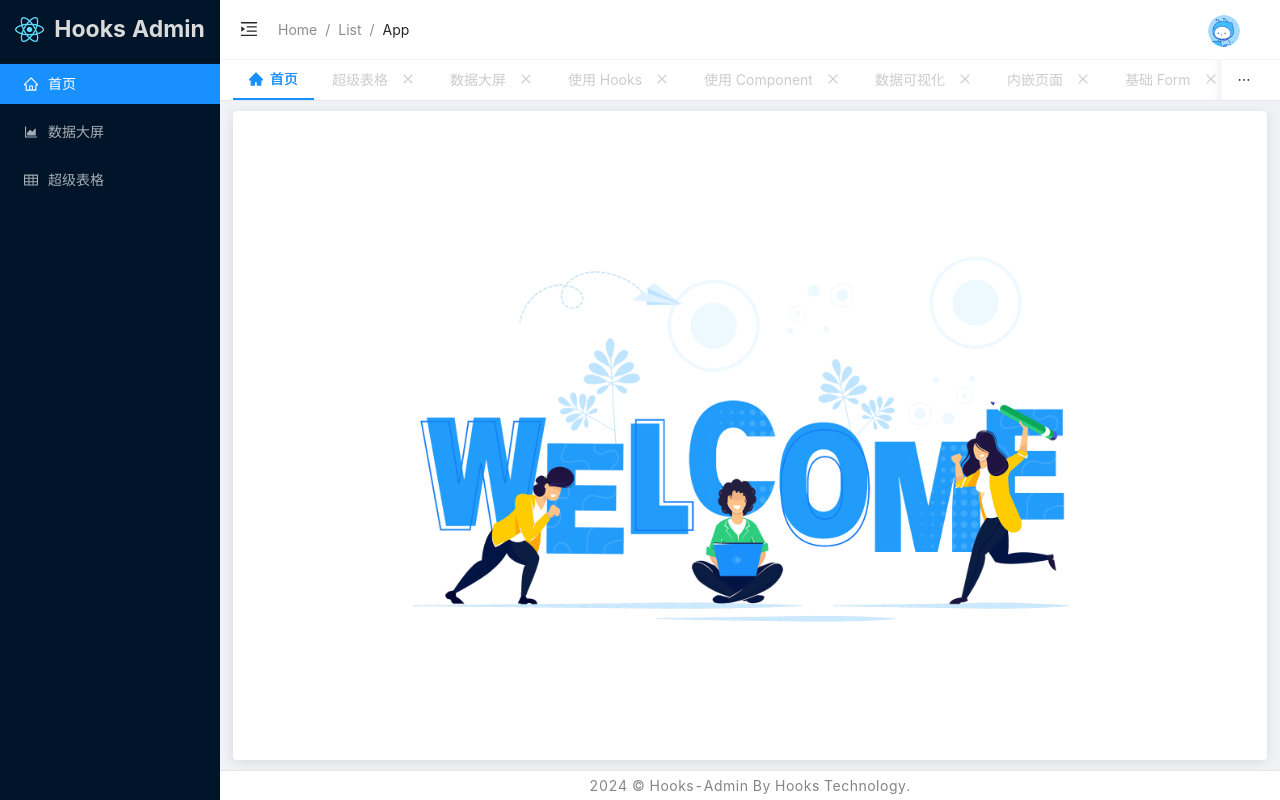
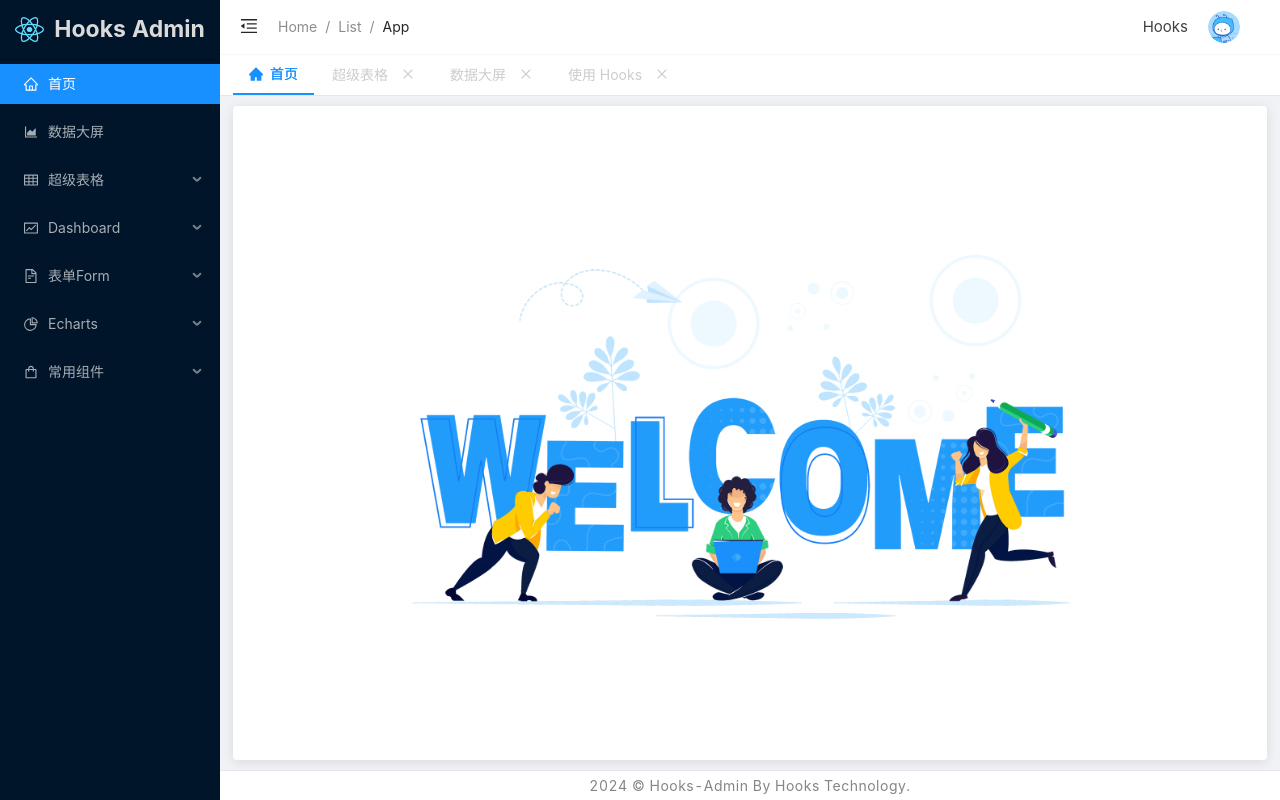
Before and after one commit to IU-current-boyfriend/React-Admin-Pro, a React (Vite) app: page /#/home in a window 1280 px wide. Built offline with nearby package versions, Linux system fonts and the light colour scheme.

Commit message:
feat: 🚀 配置menu

```diff
--- a/src/config/index.ts
+++ b/src/config/index.ts
@@ -0,0 +1 @@
+export const config = {};
--- /dev/null
+++ b/src/hooks/useTable.ts
@@ -0,0 +1,3 @@
+const useTable = () => {};
+
+export default useTable;
--- a/src/layouts/Header/components/CollapseIcon.tsx
+++ b/src/layouts/Header/components/CollapseIcon.tsx
@@ -1,9 +1,10 @@
-import { MenuUnfoldOutlined } from "@ant-design/icons";
-
+// import { MenuUnfoldOutlined } from "@ant-design/icons";
+import { MenuFoldOutlined } from "@ant-design/icons";
 const CollapseIcon = () => {
 	return (
 		<div className="collapsed">
-			<MenuUnfoldOutlined />
+			{/* <MenuUnfoldOutlined /> */}
+			<MenuFoldOutlined />
 		</div>
 	);
 };
--- a/src/layouts/Header/index.scss
+++ b/src/layouts/Header/index.scss
@@ -3,7 +3,8 @@
 	align-items: center;
 	justify-content: space-between;
 	background-color: #fff;
-	height: 60px;
+	// height: 60px;
+	height: 55px;
 	padding: 0 40px 0 20px;
 	border-bottom: 1px solid #f6f6f6;
 	.header-lf {
@@ -17,4 +18,13 @@
 			transition: color 0.3s;
 		}
 	}
+	.header-ri {
+		display: flex;
+		align-items: center;
+		.username {
+			margin: 0 20px 0 0;
+			font-size: 15px;
+			color: #000000bf;
+		}
+	}
 }
--- a/src/layouts/Header/index.tsx
+++ b/src/layouts/Header/index.tsx
@@ -14,6 +14,7 @@
 				<BreadcrumbNav />
 			</div>
 			<div className="header-ri">
+				<span className="username">Hooks</span>
 				<AvatarIcon />
 			</div>
 		</Header>
--- a/src/layouts/Menu/index.scss
+++ b/src/layouts/Menu/index.scss
@@ -1,5 +1,8 @@
 .menu {
 	height: 100%;
+	display: flex;
+	flex-direction: column;
+	justify-content: center;
 	.logo-box {
 		height: 60px;
 		width: 100%;
@@ -21,7 +24,11 @@
 	}
 	.ant-menu {
 		// 计算容器高度 = 父元素高度 - 60px (动态)
-		height: calc(100% - 60px);
+		// height: calc(100% - 60px);
+		flex: 1;
 		overflow: auto;
+		.ant-menu-sub {
+			overflow-y: hidden;
+		}
 	}
 }
--- a/src/layouts/Menu/index.tsx
+++ b/src/layouts/Menu/index.tsx
@@ -1,6 +1,17 @@
 import { useEffect, useState } from "react";
-import { HomeOutlined, AreaChartOutlined, TableOutlined } from "@ant-design/icons";
-import { Link, useLocation } from "react-router-dom";
+// import { HomeOutlined, AreaChartOutlined, TableOutlined } from "@ant-design/icons";
+// import { Link, useLocation } from "react-router-dom";
+import {
+	HomeOutlined,
+	TableOutlined,
+	PieChartOutlined,
+	FileTextOutlined,
+	AreaChartOutlined,
+	FundOutlined,
+	ShoppingOutlined,
+	AppstoreOutlined,
+} from "@ant-design/icons";
+import { useLocation } from "react-router-dom";
 import { Menu } from "antd";
 import Logo from "./components/Logo";
 
@@ -10,27 +21,117 @@
 	const [menuActive, setMenuActive] = useState(pathname);
 	const [menuList] = useState([
 		{
-			title: "首页",
-			path: "/home",
+			label: "首页",
+			key: "/home",
 			icon: <HomeOutlined />,
 		},
 		{
-			title: "数据大屏",
-			path: "/dataScreen",
+			label: "数据大屏",
+			key: "/dataScreen",
 			icon: <AreaChartOutlined />,
 		},
 		{
-			title: "超级表格",
-			path: "/proTable",
+			label: "超级表格",
+			key: "/proTable",
 			icon: <TableOutlined />,
 			children: [
 				{
-					title: "使用 Hooks",
-					path: "/table/useHooks",
+					label: "使用Hooks",
+					key: "/table/useHooks",
+					icon: <AppstoreOutlined />,
 				},
 				{
-					title: "使用 Hooks",
-					path: "/table/useHooks",
+					label: "使用Component",
+					key: "/table/useComponent",
+					icon: <AppstoreOutlined />,
+				},
+			],
+		},
+		{
+			label: "Dashboard",
+			key: "/dashboard",
+			icon: <FundOutlined />,
+			children: [
+				{
+					key: "/dashboard/dataVisualize",
+					label: "数据可视化",
+					icon: <AppstoreOutlined />,
+				},
+				{
+					key: "/dashboard/embedded",
+					label: "内嵌页面",
+					icon: <AppstoreOutlined />,
+				},
+			],
+		},
+		{
+			label: "表单Form",
+			key: "/form",
+			icon: <FileTextOutlined />,
+			children: [
+				{
+					key: "/form/basicForm",
+					label: "基础Form",
+					icon: <AppstoreOutlined />,
+				},
+				{
+					key: "/form/validateForm",
+					label: "校验Form",
+					icon: <AppstoreOutlined />,
+				},
+				{
+					key: "/form/dynamicForm",
+					label: "动态Form",
+					icon: <AppstoreOutlined />,
+				},
+			],
+		},
+		{
+			label: "Echarts",
+			key: "/echarts",
+			icon: <PieChartOutlined />,
+			children: [
+				{
+					key: "/echarts/waterChart",
+					label: "水型图",
+					icon: <AppstoreOutlined />,
+				},
+				{
+					key: "/echarts/lineChart",
+					label: "折线图",
+					icon: <AppstoreOutlined />,
+				},
+				{
+					key: "/echarts/pieChart",
+					label: "饼图",
+					icon: <AppstoreOutlined />,
+				},
+				{
+					key: "/echarts/radarChart",
+					label: "雷达图",
+					icon: <AppstoreOutlined />,
+				},
+				{
+					key: "/echarts/nestedChart",
+					label: "嵌套环形图",
+					icon: <AppstoreOutlined />,
+				},
+			],
+		},
+		{
+			label: "常用组件",
+			key: "/assembly",
+			icon: <ShoppingOutlined />,
+			children: [
+				{
+					key: "/assembly/selectIcon",
+					label: "Icon 选择",
+					icon: <AppstoreOutlined />,
+				},
+				{
+					key: "/assembly/batchImport",
+					label: "批量导入数据",
+					icon: <AppstoreOutlined />,
 				},
 			],
 		},
@@ -41,15 +142,7 @@
 	return (
 		<div className="menu">
 			<Logo></Logo>
-			<Menu theme="dark" mode="inline" triggerSubMenuAction="click" selectedKeys={[menuActive]}>
-				{menuList.map((item) => {
-					return (
-						<Menu.Item key={item.path} icon={item.icon}>
-							<Link to={item.path}>{item.title}</Link>
-						</Menu.Item>
-					);
-				})}
-			</Menu>
+			<Menu theme="dark" mode="inline" triggerSubMenuAction="click" selectedKeys={[menuActive]} items={menuList}></Menu>
 		</div>
 	);
 };
--- a/src/layouts/Tabs/index.tsx
+++ b/src/layouts/Tabs/index.tsx
@@ -7,7 +7,7 @@
 const LayoutTabs = () => {
 	const { TabPane } = Tabs;
 	const { pathname } = useLocation();
-	const [activeKey, setActiveKey] = useState(pathname);
+	const [activeKey, setActiveKey] = useState<string>(pathname);
 	const [tabList] = useState([
 		{
 			title: "首页",
@@ -25,50 +25,54 @@
 			title: "使用 Hooks",
 			path: "/useHooks",
 		},
-		{
-			title: "使用 Component",
-			path: "/useComponent",
-		},
-		{
-			title: "数据可视化",
-			path: "/dashboard",
-		},
-		{
-			title: "内嵌页面",
-			path: "/embedded",
-		},
-		{
-			title: "基础 Form",
-			path: "/basicForm",
-		},
-		{
-			title: "校验 Form",
-			path: "/validateForm",
-		},
-		{
-			title: "动态 Form",
-			path: "/dynamicForm",
-		},
-		{
-			title: "水型图",
-			path: "/waterChart",
-		},
-		{
-			title: "柱状图",
-			path: "/columnChart",
-		},
-		{
-			title: "折线图",
-			path: "/超级表格",
-		},
-		{
-			title: "雷达图",
-			path: "/radarChart",
-		},
-		{
-			title: "嵌套环形图",
-			path: "/nestedChart",
-		},
+		// {
+		// 	title: "使用 Hooks",
+		// 	path: "/useHooks",
+		// },
+		// {
+		// 	title: "使用 Component",
+		// 	path: "/useComponent",
+		// },
+		// {
+		// 	title: "数据可视化",
+		// 	path: "/dashboard",
+		// },
+		// {
+		// 	title: "内嵌页面",
+		// 	path: "/embedded",
+		// },
+		// {
+		// 	title: "基础 Form",
+		// 	path: "/basicForm",
+		// },
+		// {
+		// 	title: "校验 Form",
+		// 	path: "/validateForm",
+		// },
+		// {
+		// 	title: "动态 Form",
+		// 	path: "/dynamicForm",
+		// },
+		// {
+		// 	title: "水型图",
+		// 	path: "/waterChart",
+		// },
+		// {
+		// 	title: "柱状图",
+		// 	path: "/columnChart",
+		// },
+		// {
+		// 	title: "折线图",
+		// 	path: "/超级表格",
+		// },
+		// {
+		// 	title: "雷达图",
+		// 	path: "/radarChart",
+		// },
+		// {
+		// 	title: "嵌套环形图",
+		// 	path: "/nestedChart",
+		// },
 	]);
 
 	useEffect(() => {
--- a/src/routers/index.tsx
+++ b/src/routers/index.tsx
@@ -2,12 +2,12 @@
 import Login from "@/views/login/index";
 import NotFound from "@/components/ErrorMessage/404";
 import LayoutIndex from "@/layouts/index";
-import { useRoutes, type RouteObject } from "react-router-dom";
+import { Navigate, useRoutes, type RouteObject } from "react-router-dom";
 
 const rootRouter: RouteObject[] = [
 	{
 		path: "/",
-		element: <Home />,
+		element: <Navigate to="/home" />,
 	},
 	{
 		path: "/login",
```
Also changed, not shown: src/redux/mutation-types.ts (added, +8 -0 lines), src/utils/is/index.ts (added, +126 -0 lines).
